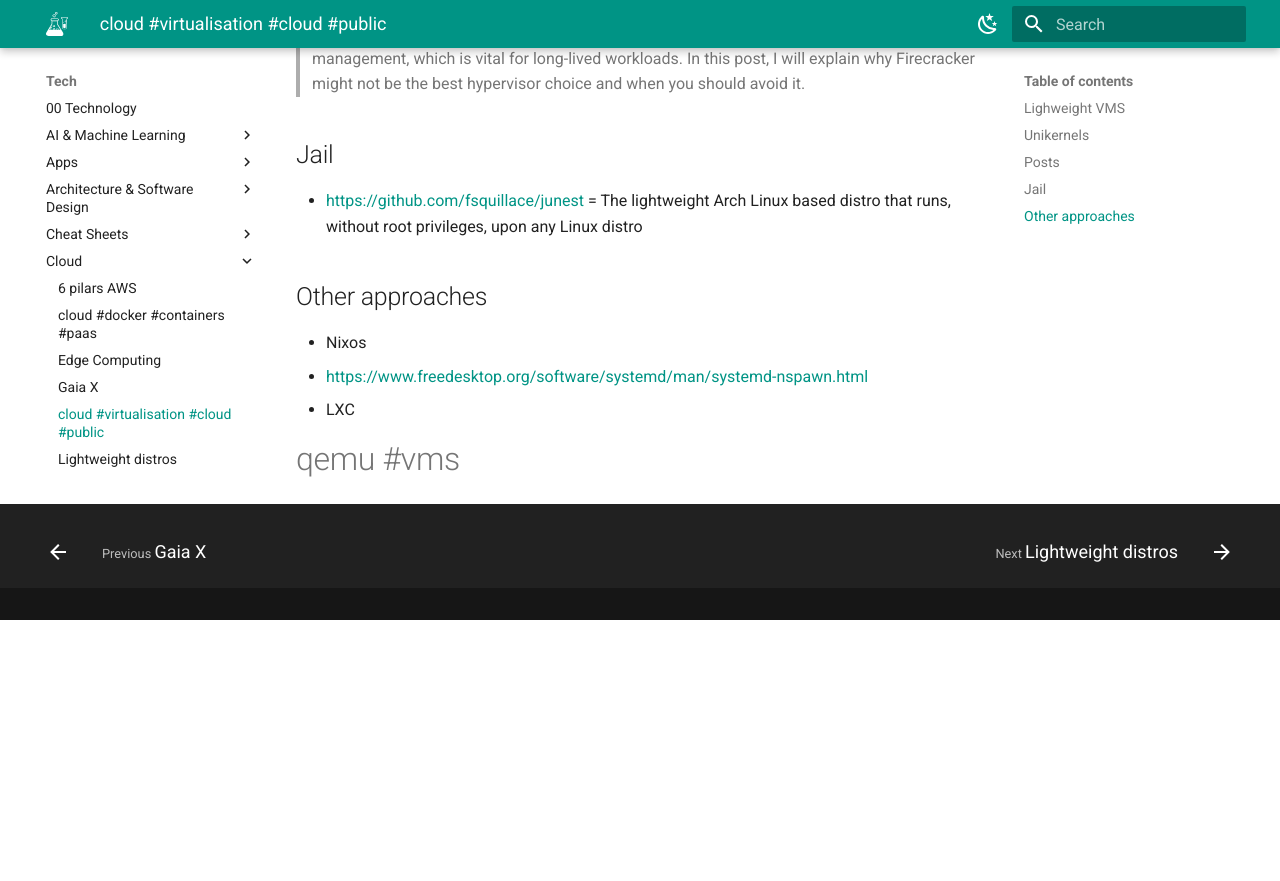
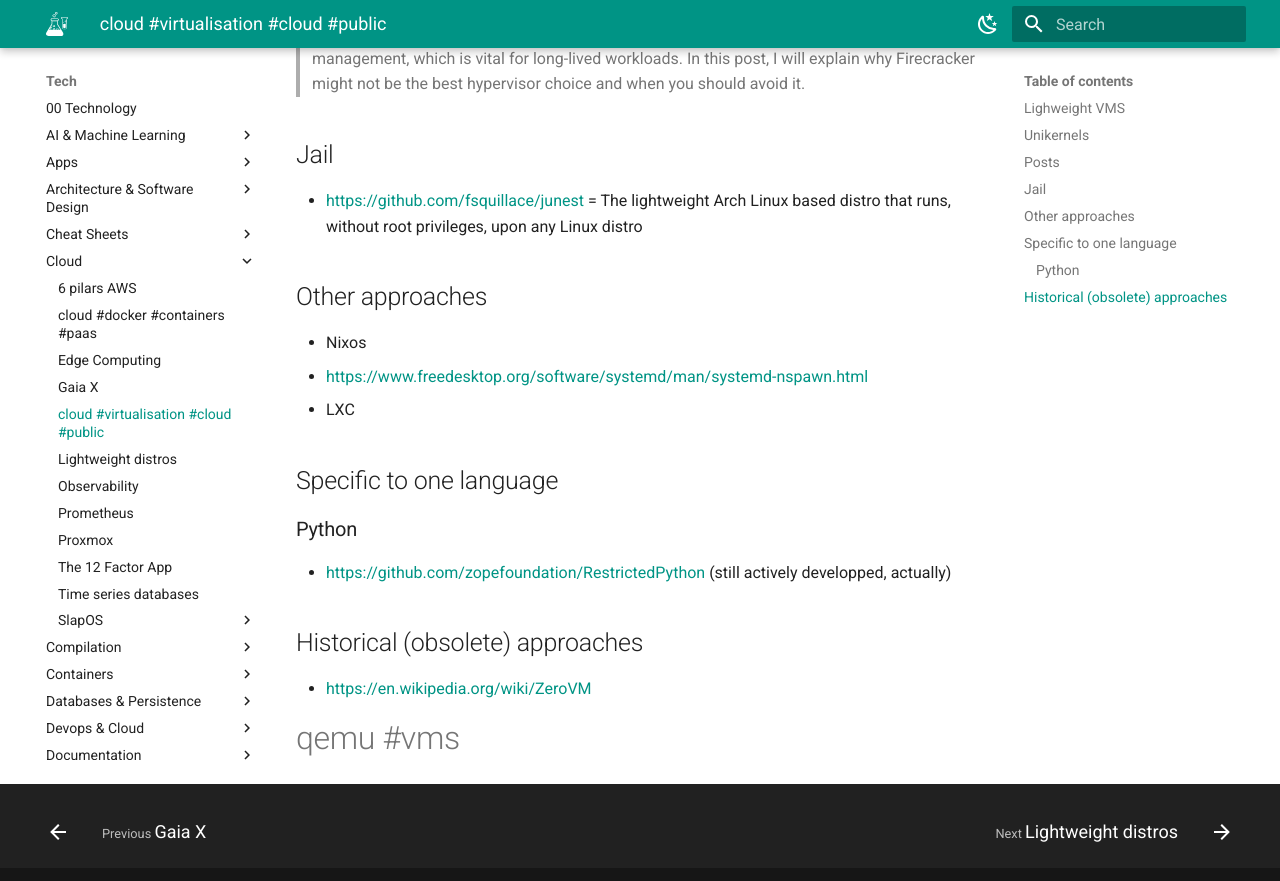
Before and after one commit to abilian/lab.abilian.com, an MkDocs documentation site: the page built from docs/Tech/Cloud/Lightweight VMs and container alternatives.md, in a window 1280 px wide and 900 px high, scrolled down 794 px. Shown: the top 881 px of the window. Built offline with MkDocs 1.6.1 and Material for MkDocs 9.7.7, drawn with Linux system fonts in a browser that asks for light colours; comment, search, counter and statistics services are not loaded; before the commit the page ends 1414 px from its top, so only the background shows below that; some of the changed text lies outside the part shown.

Commit message:
Update content

```diff
--- a/docs/Tech/Cloud/Lightweight VMs and container alternatives.md
+++ b/docs/Tech/Cloud/Lightweight VMs and container alternatives.md
@@ -3,7 +3,7 @@
 ## Lighweight VMS
 
 - https://firecracker-microvm.github.io/
-- Kata containers
+- Kata containers: https://katacontainers.io/
 - https://github.com/newsnowlabs/runcvm
 
 ## Unikernels
@@ -31,6 +31,17 @@
 - https://www.freedesktop.org/software/systemd/man/systemd-nspawn.html
 - LXC
 
+## Specific to one language
+
+### Python
+
+- https://github.com/zopefoundation/RestrictedPython (still actively developped, actually)
+
+## Historical (obsolete) approaches
+
+- https://en.wikipedia.org/wiki/ZeroVM
+
+
 <!-- Keywords -->
 #qemu #vms
 <!-- /Keywords -->
```
Also changed, not shown: docs/changelog.md (+1 -3 lines).
